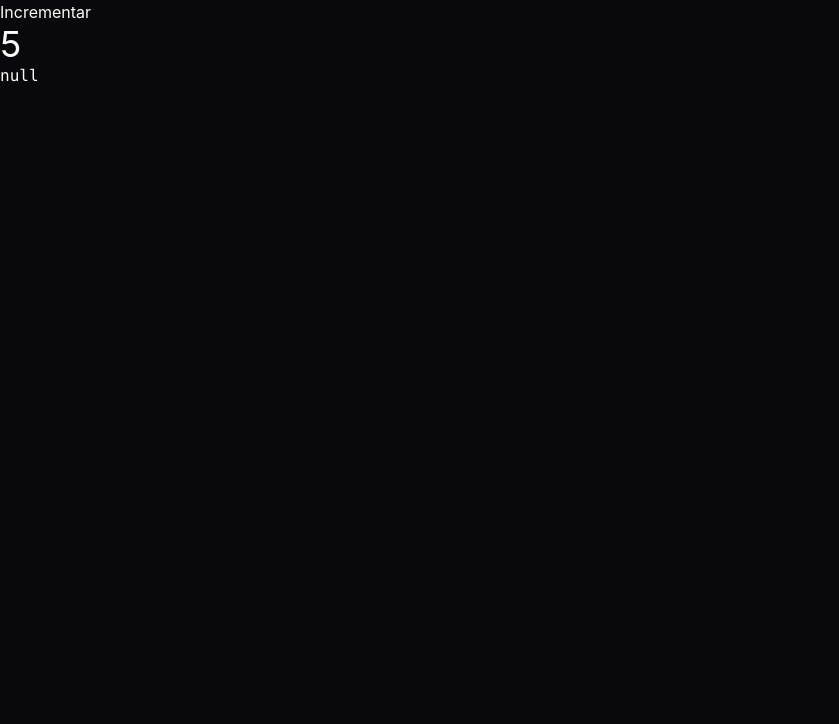
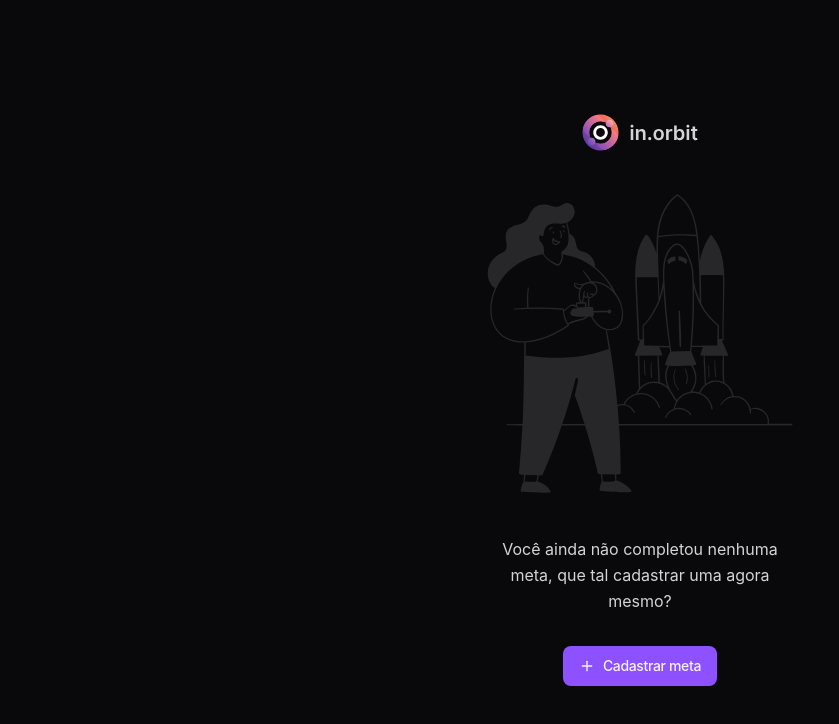
Before and after one commit to LuizPerimNeto-dev/NLW-pocketjs-frontend, a React (Vite) app: page / in a window 1280 px wide. Shown: the top 724 px of the page, without its empty margins (0-839 px from the left). Built offline with nearby package versions, Linux system fonts and the light colour scheme; no server answers.

Commit message:
five commit

```diff
--- a/package.json
+++ b/package.json
@@ -14,6 +14,7 @@
     "@radix-ui/react-progress": "^1.1.16",
     "@radix-ui/react-radio-group": "^1.4.7",
     "@tailwindcss/vite": "^4.3.3",
+    "@tanstack/react-query": "^5.104.1",
     "lucide-react": "^1.49.0",
     "react": "^19.2.8",
     "react-dom": "^19.2.8",
--- a/src/app.tsx
+++ b/src/app.tsx
@@ -1,39 +1,36 @@
-
+import { useEffect, useState } from 'react'
 import { Dialog } from './components/ui/dialog'
 import { CreateGoal } from './components/created-goal'
-import { useEffect, useState } from 'react'
-//import { EmptyGoals } from './components/empty-goals'
-//import { Summary } from './components/summary'
+import { Summary } from './components/summary'
+import { EmptyGoals } from './components/empty-goals'
+import { useQuery } from '@tanstack/react-query'
+
+type SummaryResponse = {
+  completed: number;
+  total: number;
+  goalsPerDay: Record<string, {
+    id: string;
+    title: string;
+    completedAt: string;
+  }[]>;
+}
 
 export function App() {
-  const [count, setCount] = useState(5)
-  const [summary, setSummary] = useState(null)
 
-  function increment() {
-    setCount(count + 1)
-  }
+  const { data } = useQuery<SummaryResponse>({
+    queryKey: ['summary'],
+    queryFn: async () => {
+      const response = await fetch('http://localhost:3333/summary')
+      const data = await response.json()
 
-  useEffect(() => {
-    fetch('http://localhost:3333/summary').then((response) => {
-      return response.json()
-    }).then(data => {
-      //setSummary(data)
-    }, [])
+      return data
+    }
   })
 
   return (
     <Dialog>
-      <button type='button' onClick={increment}>
-        Incrementar
-      </button>
-      <h1 className='text-4xl'>{count}</h1>
 
-      <pre>
-        {JSON.stringify(summary, null, 2)}</pre>
-
-      {/* <EmptyGoals/> */}
-
-      {/*  <Summary /> */}
+      {data?.total && data.total > 0 ? <Summary /> : <EmptyGoals />}
 
       <CreateGoal />
     </Dialog>
--- a/src/main.tsx
+++ b/src/main.tsx
@@ -1,10 +1,14 @@
-import { StrictMode } from 'react'
+//import { StrictMode } from 'react'
 import { createRoot } from 'react-dom/client'
+import { App } from './app'
+import { QueryClient, QueryClientProvider } from '@tanstack/react-query'
+
 import './index.css'
-import { App } from './app'
+
+const queryClient = new QueryClient()
 
 createRoot(document.getElementById('root')!).render(
-
+    <QueryClientProvider client={queryClient}>
     <App />
-
+    </QueryClientProvider>
 )
```
Also changed, not shown: 1 other file (tests, documents, lock files or other folders).
